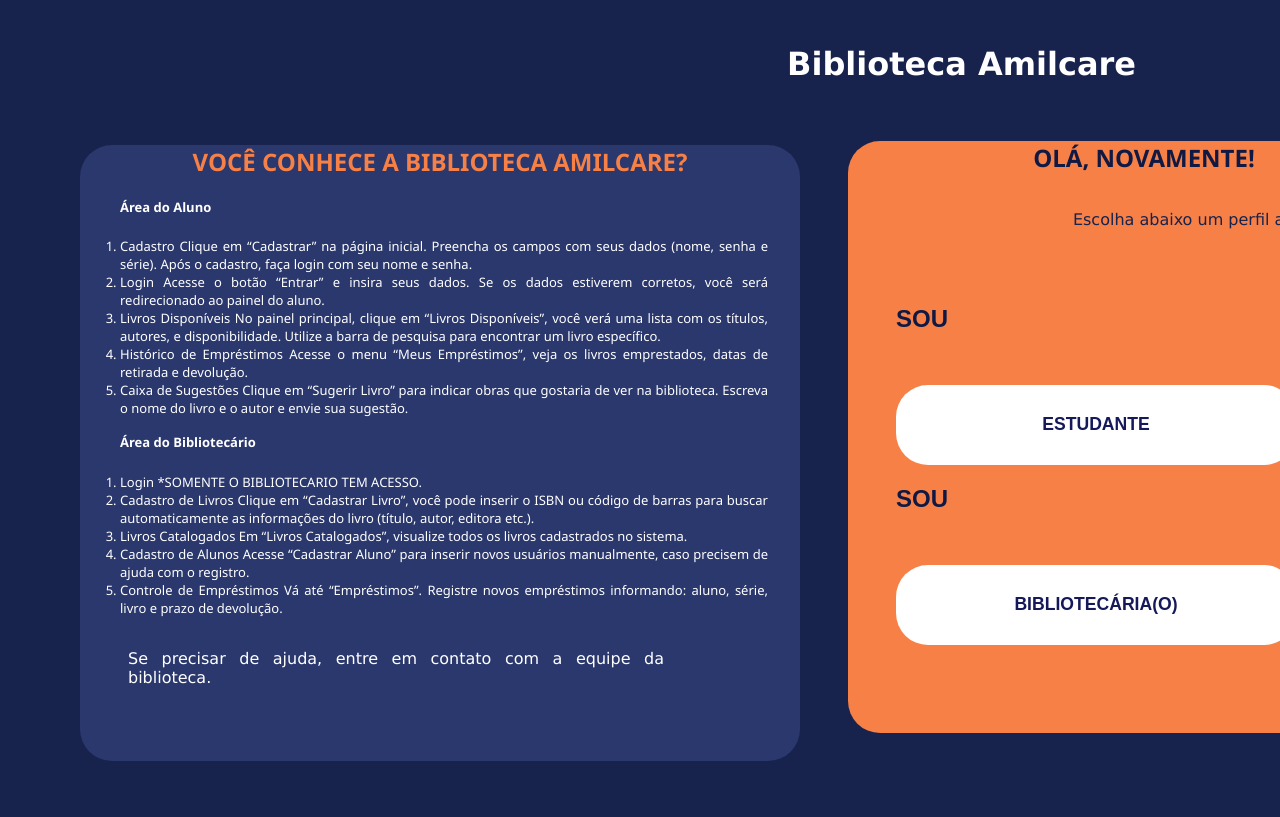
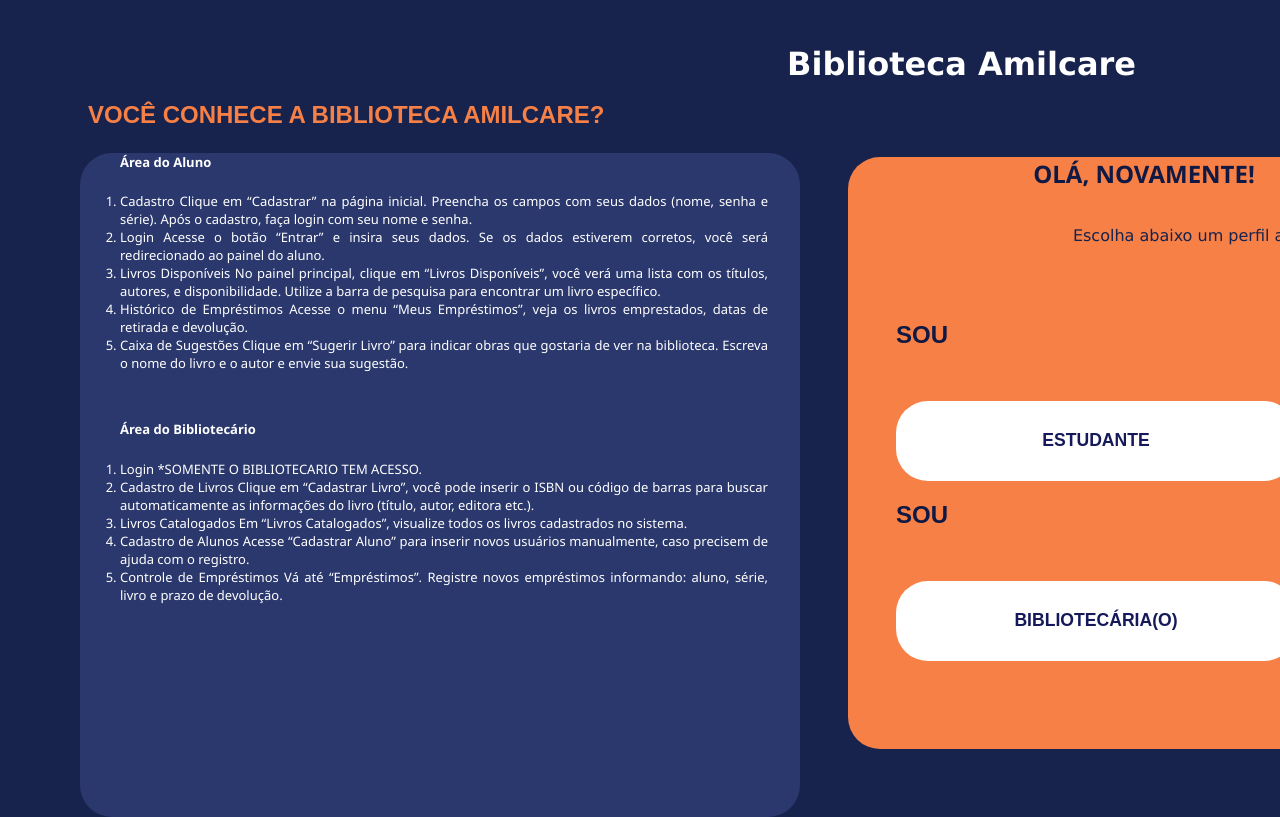
Before and after one commit to Majorsales08/Biblioteca, a plain HTML site: page index.html in a window 1280 px wide. Shown: the top 817 px of the page. Drawn offline with Linux system fonts and the light colour scheme.

Commit message:
ajuste p4
responsividade e designer

```diff
--- a/index.html
+++ b/index.html
@@ -13,8 +13,12 @@
         <h1>Biblioteca Amilcare</h1>
     </div>
 
+    <div id="subtitulo">
+        <h2>VOCÊ CONHECE A BIBLIOTECA AMILCARE?</h2>
+    </div>
+
     <div id="manual">
-        <h2>VOCÊ CONHECE A BIBLIOTECA AMILCARE?</h2>
+
     <ol>
         <h5>
             Área do Aluno
@@ -76,9 +80,8 @@
 
             Registre novos empréstimos informando: aluno, série, livro e prazo de devolução.
         </li>
+    </ol>
 
-        <p>Se precisar de ajuda, entre em contato com a equipe da biblioteca.</p>
-    </ol>
     </div>
 
     <div id="areas_container">
--- a/styles.css
+++ b/styles.css
@@ -17,15 +17,19 @@ body {
     background-color:  #2b386d;
     border-radius: 4vh;
     width: 90vh;
-    height: 77vh;
+    height: 83vh;
     font-family: 'Segoe UI', Tahoma, Geneva, Verdana, sans-serif;
     color: #ffffff;
     margin-top: 3vh;
     text-align: center;
     margin-left: 9vh;
+}
+
+#manual ol{
+    color:#ffffff;
+    margin-bottom: 6vh;
 
 }
-
 
 #manual p{
     color:#ffffff;
@@ -41,15 +45,17 @@ body {
     font-size: small;
 }
 
-#manual h2{
+#subtitulo{
     color:#f68046;
-    text-align: center;
+    margin-left: 10vh;
+    margin-top: -5vh;
+
 }
  #manual h5{
     color:#ffffff;
     text-align: left;
     font-size: small;
- }
+}
 
 #areas_container {
     background-color: #f68046;
@@ -62,7 +68,7 @@ body {
     font-family: 'Segoe UI', Tahoma, Geneva, Verdana, sans-serif;
     color: #0f1944;
     margin: -75vh auto;
-    margin-top: -80vh;
+    margin-top: -85vh;
 }
 
 
@@ -133,11 +139,12 @@ h5 {
 
     background-color: #f68046;
     padding: 20vh;
-    margin:70vh auto;
+    margin: 140vh auto;
     width: 110vh;
     border-radius: 8vh;
     height: 50vh;
     box-shadow: 0 0 10vh rgba(0, 0, 0, 0.1);
+
 }
 
 
@@ -184,7 +191,7 @@ select{
 
     background-color: #f68046;
     padding: 20vh;
-    margin: 80vh auto;
+    margin: 140vh auto;
     width: 100vh;
     border-radius: 7vh;
     height: 50vh;
@@ -195,7 +202,7 @@ select{
 
     background-color: #f68046;
     padding: 20vh;
-    margin: 80vh auto;
+    margin: 140vh auto;
     width: 100vh;
     border-radius: 7vh;
     height: 50vh;
```
